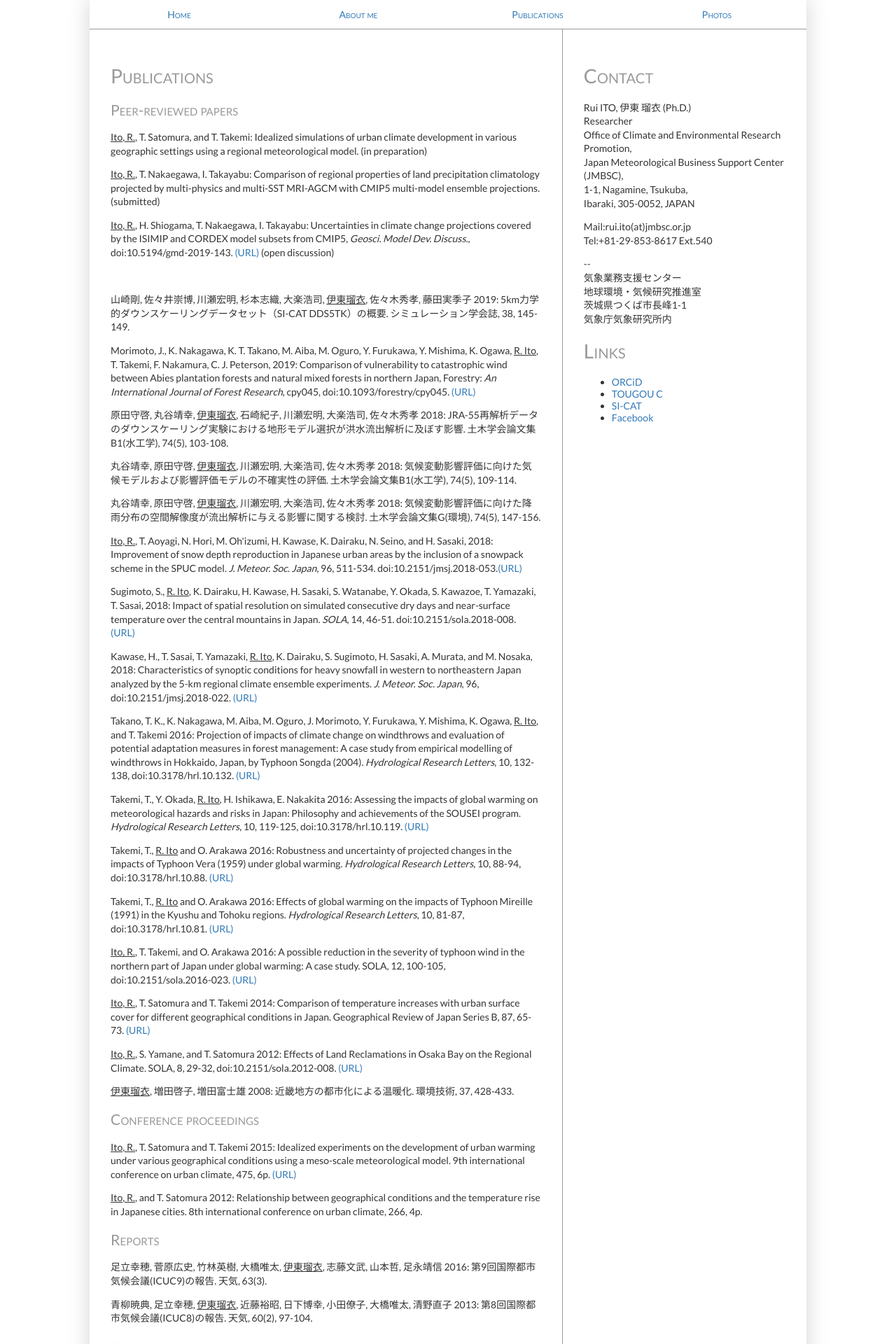
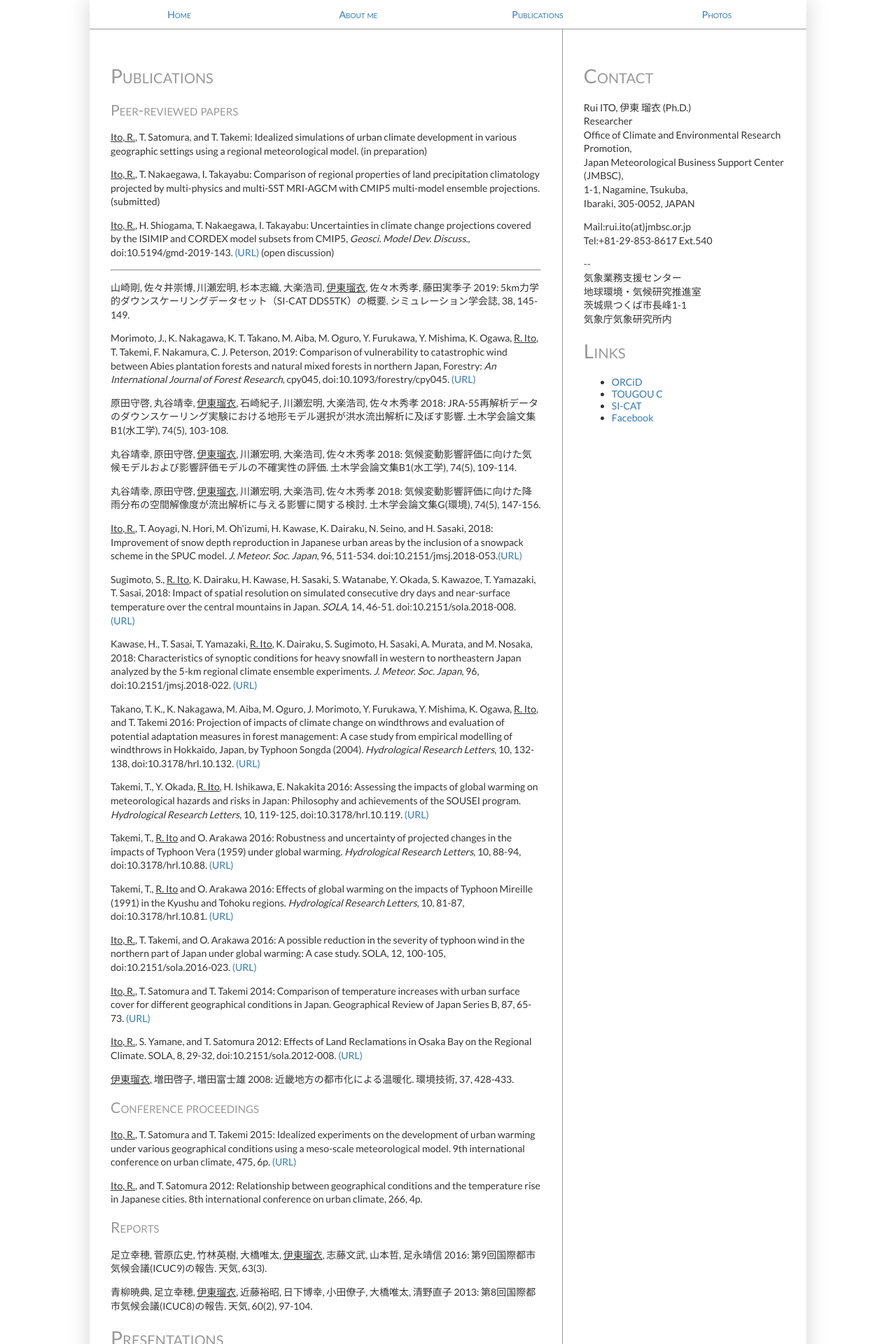
Before and after one commit to rui-climbiz/rui-climbiz.github.io, a Jekyll site: the page built from publications.html, in a window 1280 px wide. Shown: the top 1920 px of the page at 70% size. Built offline with Jekyll 4.4.1, drawn with Linux system fonts in a browser that asks for light colours.

Commit message:
Update publications.html

```diff
--- a/publications.html
+++ b/publications.html
@@ -8,7 +8,7 @@
 <p><u>Ito, R.</u>, T. Satomura, and T. Takemi: Idealized simulations of urban climate development in various geographic settings using a regional meteorological model. (in preparation)</p>
 <p><u>Ito, R.</u>, T. Nakaegawa, I. Takayabu: Comparison of regional properties of land precipitation climatology projected by multi-physics and multi-SST MRI-AGCM with CMIP5 multi-model ensemble projections. (submitted)</p>
 <p><u>Ito, R.</u>, H. Shiogama, T. Nakaegawa, I. Takayabu: Uncertainties in climate change projections covered by the ISIMIP and CORDEX model subsets from CMIP5, <i>Geosci. Model Dev. Discuss.</i>, doi:10.5194/gmd-2019-143. <a href="https://doi.org/10.5194/gmd-2019-143">(URL)</a> (open discussion)</p>
-<p> <br> </p>
+<p> <hr> </p>
 <p>山崎剛, 佐々井崇博, 川瀬宏明, 杉本志織, 大楽浩司, <u>伊東瑠衣</u>, 佐々木秀孝, 藤田実季子 2019: 5km力学的ダウンスケーリングデータセット（SI-CAT DDS5TK）の概要. シミュレーション学会誌, 38, 145-149.</p>
 <p>Morimoto, J., K. Nakagawa, K. T. Takano, M. Aiba, M. Oguro, Y. Furukawa, Y. Mishima, K. Ogawa, <u>R. Ito</u>, T. Takemi, F. Nakamura, C. J. Peterson, 2019: Comparison of vulnerability to catastrophic wind between Abies plantation forests and natural mixed forests in northern Japan, Forestry: <i>An International Journal of Forest Research</i>, cpy045, doi:10.1093/forestry/cpy045. <a href="https://doi.org/10.1093/forestry/cpy045">(URL)</a></p>
 <p>原田守啓, 丸谷靖幸, <u>伊東瑠衣</u>, 石崎紀子, 川瀬宏明, 大楽浩司, 佐々木秀孝 2018: JRA-55再解析データのダウンスケーリング実験における地形モデル選択が洪水流出解析に及ぼす影響. 土木学会論文集B1(水工学), 74(5), 103-108.</p>
```
